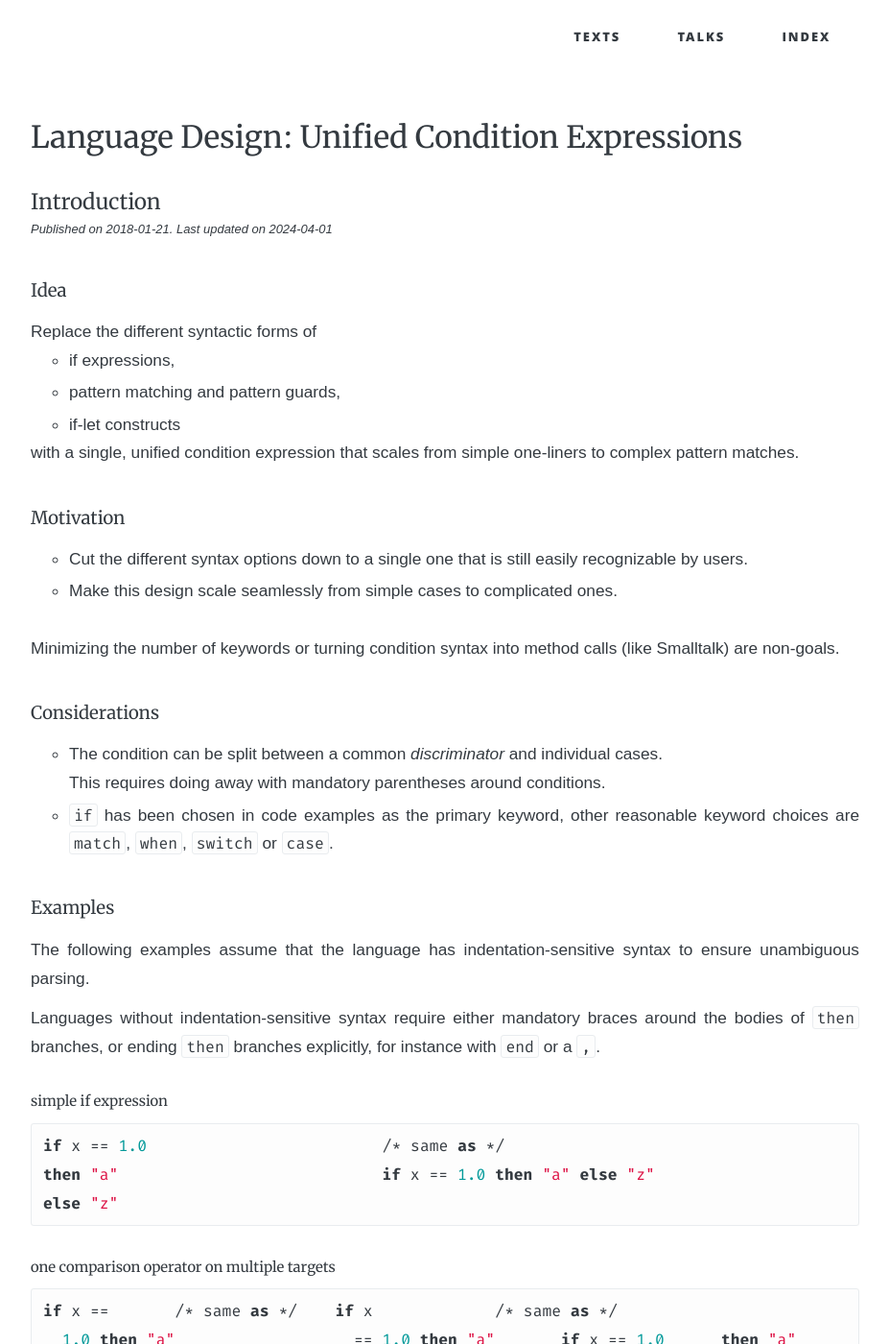
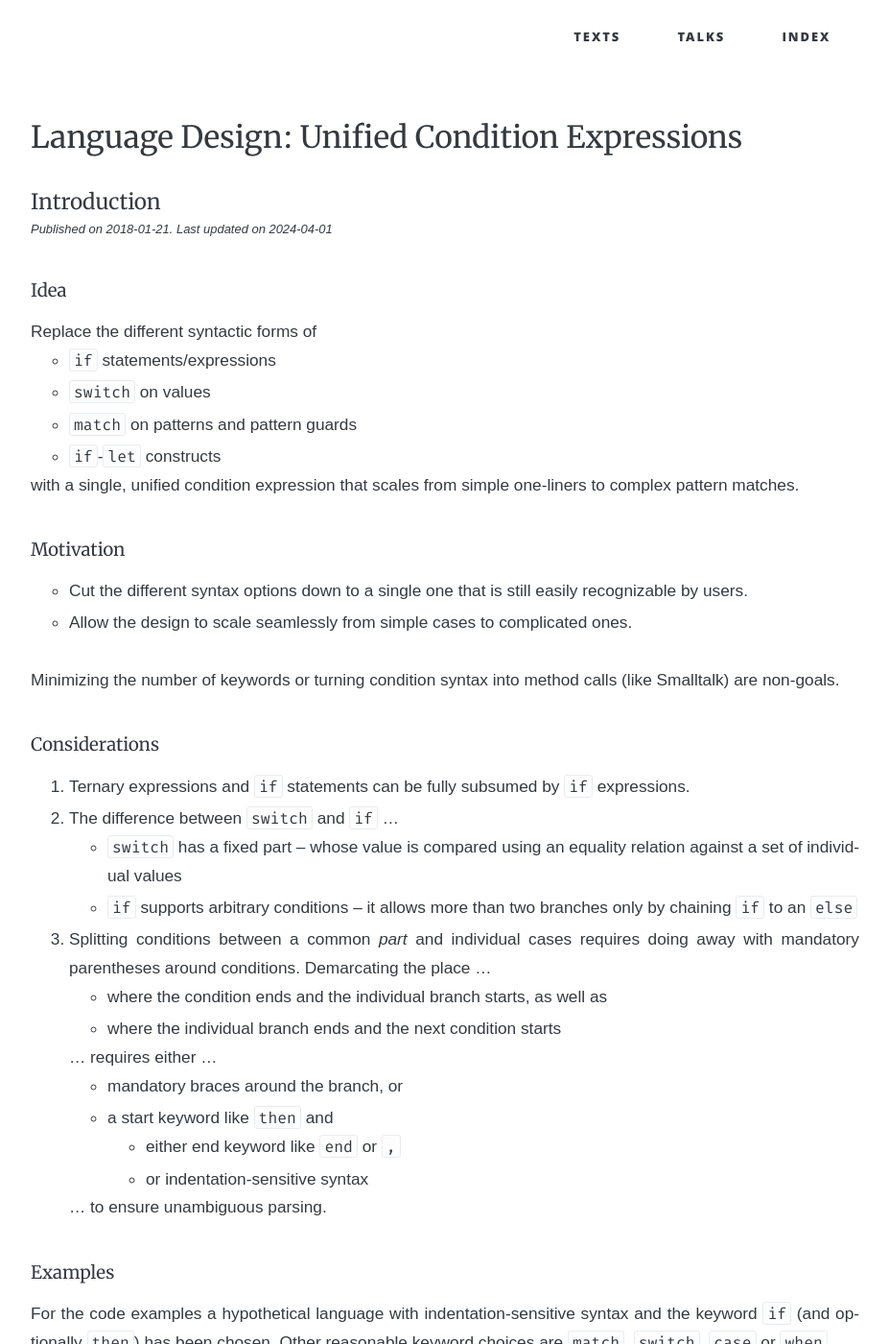
Before and after one commit to soc/soc.me, a Jekyll site: the page built from _languages/unified-condition-expressions.md, in a window 1280 px wide and 1400 px high. Shown: the whole window at 96% size, without its empty margins (176-1103 px from the left). Built offline with Jekyll 4.4.1, drawn with Linux system fonts in a browser that asks for light colours; some web fonts are replaced; some of the changed text lies outside the part shown.

Commit message:
improve "unified condition expressions"

````diff
--- a/_languages/unified-condition-expressions.md
+++ b/_languages/unified-condition-expressions.md
@@ -11,31 +11,44 @@ page_next_url:       "unified-condition-expressions-implementation"
 
 Replace the different syntactic forms of
 
-- if expressions,
-- pattern matching and pattern guards,
-- if-let constructs
+- `if` statements/expressions
+- `switch` on values
+- `match` on patterns and pattern guards
+- `if`-`let` constructs
 
 with a single, unified condition expression that scales from simple one-liners to complex pattern matches.
 
 #### Motivation
 
 - Cut the different syntax options down to a single one that is still easily recognizable by users.
-- Make this design scale seamlessly from simple cases to complicated ones.
+- Allow the design to scale seamlessly from simple cases to complicated ones.
 
 <br>Minimizing the number of keywords or turning condition syntax into method calls (like Smalltalk) are non-goals.
 
 #### Considerations
 
-- The condition can be split between a common _discriminator_ and individual cases.<br>
-  This requires doing away with mandatory parentheses around conditions.
-- `if` has been chosen in code examples as the primary keyword, other reasonable keyword choices are `match`, `when`, `switch` or `case`.
+1. Ternary expressions and `if` statements can be fully subsumed by `if` expressions.
+2. The difference between `switch` and `if` ...
+   - `switch` has a fixed part – whose value is compared using an equality relation against a set of individual values
+   - `if` supports arbitrary conditions – it allows more than two branches only by chaining `if` to an `else`
+3. Splitting conditions between a common _part_ and individual cases requires doing away with mandatory parentheses around conditions. Demarcating the place ...
+  - where the condition ends and the individual branch starts, as well as
+  - where the individual branch ends and the next condition starts
+
+    ... requires either ...
+
+    - mandatory braces around the branch, or
+    - a start keyword like `then` and
+      - either end keyword like `end` or `,`
+      - or indentation-sensitive syntax
+
+    ... to ensure unambiguous parsing.
+
 
 #### Examples
 
-The following examples assume that the language has indentation-sensitive syntax to ensure unambiguous parsing.
-
-Languages without indentation-sensitive syntax require either mandatory braces around the bodies of `then` branches,
-or ending `then` branches explicitly, for instance with `end` or a `,`.
+For the code examples a hypothetical language with indentation-sensitive syntax and the keyword `if` (and optionally `then`) has been chosen.
+Other reasonable keyword choices are `match`, `switch`, `case` or `when`.
 
 ##### simple if expression
 ```ml
````
